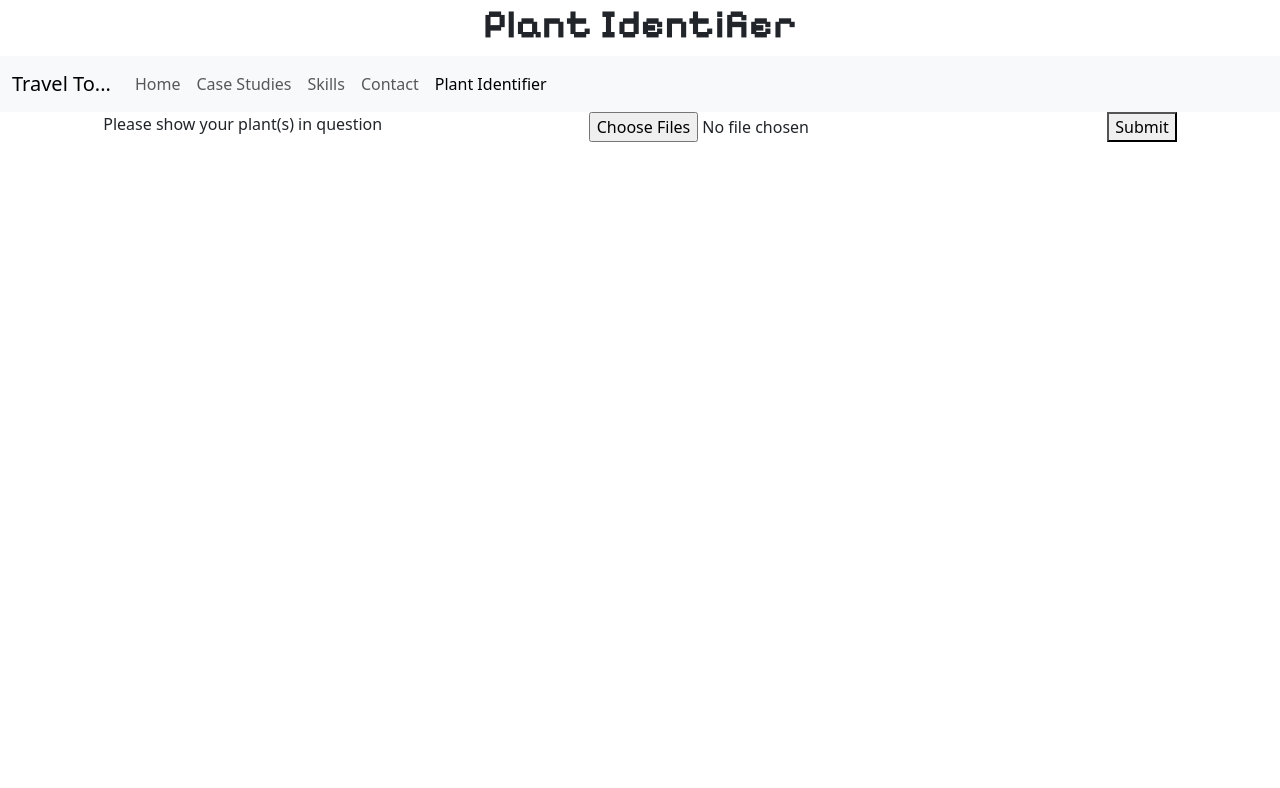
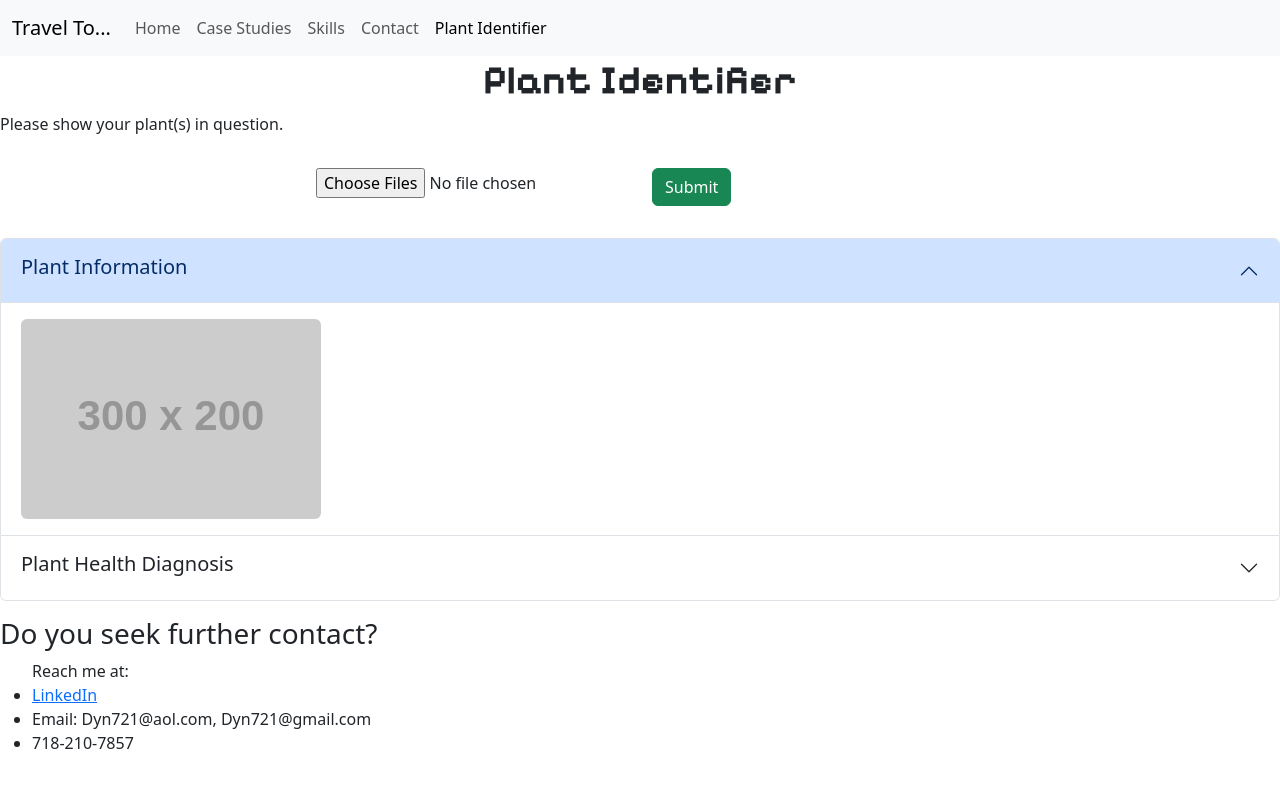
Before and after one commit to T-create-7/Care-Nexus, a plain HTML site: page plantidentifier.html in a window 1280 px wide. Drawn offline with nearby package versions, Linux system fonts and the light colour scheme; grey boxes are pictures that could not be loaded; placeholder pictures from the web are drawn by us; a web font is replaced by a local one.

Commit message:
plant id page now with basic styling background and accordions

```diff
--- a/plantidentifier.html
+++ b/plantidentifier.html
@@ -10,13 +10,18 @@
       <link rel="stylesheet" href="florafinder.css">
       <link href="https://cdn.jsdelivr.net/npm/bootstrap@5.3.3/dist/css/bootstrap.min.css" rel="stylesheet" integrity="sha384-QWTKZyjpPEjISv5WaRU9OFeRpok6YctnYmDr5pNlyT2bRjXh0JMhjY6hW+ALEwIH" crossorigin="anonymous">
     </head>
-            <header><h1 id="pagename">Plant Identifier</h1></header>
-            <body>
+            <header>
               <nav class="navbar navbar-expand-lg navbar-light bg-light">
                 <div class="container-fluid">
                   <a class="navbar-brand" href="#">Travel To...</a>
-                      <button class="navbar-toggler" type="button" data-bs-toggle="collapse" data-bs-target="#navbarNav" aria-controls="navbarNav" aria-expanded="false" aria-label="Toggle navigation">
-                        <span class="navbar-toggler-icon"></span>
+                  <button class="navbar-toggler"
+                          type="button"
+                          data-bs-toggle="collapse"
+                          data-bs-target="#navbarNav"
+                          aria-controls="navbarNav"
+                          aria-expanded="false"
+                          aria-label="Toggle navigation">
+                    <span class="navbar-toggler-icon"><!--Don't put text here; it overlaps the burger--></span>
                   </button>
                   <div class="collapse navbar-collapse" id="navbarNav">
                     <ul class="navbar-nav">
@@ -38,20 +43,131 @@
                   </div>
                 </div>
               </nav>
+              <h1 id="pagename">Plant Identifier</h1>
+            </header>
+            <body>
+
+            <!--Some bootstrap elements have a lot of adjustable parts. It could be helpful to place them on separate lines-->
+            <!-- Pasted assignment accordion portion -->
+<!-- <div class='container'>
+   <div class='row pt-5 text-center'>
+    <div class='col'>
+      <h1>Plant Identifier</h1> -->
+    <p>Please show your plant(s) in question.</p>
+    <!-- </div>
+  </div> -->
+<!-- </div> -->
+
+<div class='row pt-3 justify-content-center'>
+  <div class='col-3 d-flex justify-content-end'>
+    <div class='custom-file'>
+      <input type="file"
+              class="custom-file-input"
+              id="photoInput"
+              accept="image/*"
+              capture="camera"
+              multiple required>
+      <label class="custom-file-label" for="photoInput"></label>
+    </div>
+  </div>
+  <div class="col-3">
+    <button type="button"
+            class="btn btn-success"
+            onclick="uploadAndIdentifyPlantID()">
+            Submit
+    </button>
+  </div>
+</div>
+
+<div class="row pt-3 pb-3 justify-content-center">
+  <div class="col">
+    <div class="accordion" id="accordionExample">
+      <div class="accordion-item">
+    <h2 class="accordion-header">
+      <button class="accordion-button"
+              type="button"
+              data-bs-toggle="collapse"
+              data-bs-target="#collapseOne"
+              aria-expanded="true"
+              aria-controls="collapseOne">
+        <h5>Plant Information</h5>
+      </button>
+    </h2>
+          <div id="collapseOne"
+        class="accordion-collapse collapse show"
+        data-bs-parent="#accordionExample">
+            <div class="accordion-body">
+        <!-- Fake Image ; be sure to give it an alt!-->
+        <img src="https://fakeimg.pl/300x200/?text=Plant.id🪴&font=lobster" class="rounded" alt="Plant ID">
+        <!--API Call text lands here; on the following lines come special divs; ask Pammi about the image class above-->
+              <div id=`plant-name-container`></div>
+              <div id=`probability-container`></div>
+              <div id=`isPlant-container`></div>
+              <div id=`common-name-container`></div>
+              <div id=`description-container`></div>
+              <div id=`plant-health-status-container`></div>
+            </div>
+          </div>
+        </div>
+
+        <div class="accordion-item">
+    <h2 class="accordion-header">
+      <button class="accordion-button collapsed"
+              type="button"
+              data-bs-toggle="collapse"
+              data-bs-target="#collapseTwo"
+              aria-expanded="false"
+              aria-controls="collapseTwo">
+      <!-- Next accordion heading HEALTH INFO-->
+        <h5>Plant Health Diagnosis</h5>
+      </button>
+    </h2>
+
+          <div id="collapseTwo"
+                class="accordion-collapse collapse"
+                data-bs-parent="#accordionExample">
+            <div class="accordion-body">
+        <img src="https://fakeimg.pl/300x200/?text=Plant.id🪴&font=lobster" class="rounded" alt="Plant ID">
+        <!--Next subsection: AILMENTS-->
+              <div id='plant-disease-name-container'></div>
+              <div id='plant-disease-probability'></div>
+              <div id='plant-disease-description'></div>
+              <div id='plant-disease-treatment'></div>
+            </div>
+          </div>
+        </div>
+      </div>
+    </div>
+  </div>
+</div>
+
+
+            <!--My original section
                   <section class="flex-container"><label for="plantpic">Please show your plant(s) in question</label>
-            <input type="file" id="plantpic" name="plantpic"
-            accept="image/*;capture=camera" required multiple />
-            <!--Idea: Use a photo of a magnifying glass over a leaf as a panel.
-            <button type="ref image">Submit</button>
+            <input type="file"
+                    id="plantpic"
+                    name="plantpic"
+                    accept="image/*" capture="camera"
+                    required multiple/>
+            (Idea: Use a photo of a magnifying glass over a leaf as a panel.)
+            <button type="ref image">Submit</button>)
              You can also call accepted images by file type:
-             image/png, image/jpeg, image/gif" -->
+             image/png, image/jpeg, image/gif")
              <button type="submit" value="submit" onclick="floraFindr">Submit</button>
           </section>
-
-            <section id="ambience"></section>
+            <section id="ambience">
             <section></section>
-        <footer></footer>
-        <script src="https://cdn.jsdelivr.net/npm/bootstrap@5.3.3/dist/js/bootstrap.bundle.min.js" integrity="sha384-YvpcrYf0tY3lHB60NNkmXc5s9fDVZLESaAA55NDzOxhy9GkcIdslK1eN7N6jIeHz" crossorigin="anonymous"></script>
+          </section>-->
+        <footer><h3>Do you seek further contact?</h3>
+          <ul>Reach me at:
+              <li><a href="https://www.linkedin.com/in/tykwon-g-5339a6141/">LinkedIn</a></li>
+              <li>Email: Dyn721@aol.com, Dyn721@gmail.com</li>
+              <li>718-210-7857</li>
+          </ul></footer>
+        <script src="https://cdn.jsdelivr.net/npm/bootstrap@5.3.3/dist/js/bootstrap.bundle.min.js"
+                integrity="sha384-YvpcrYf0tY3lHB60NNkmXc5s9fDVZLESaAA55NDzOxhy9GkcIdslK1eN7N6jIeHz"
+                crossorigin="anonymous"></script>
+        <script src="https://cdn.jsdelivr.net/npm/axios/dist/axios.min.js"></script>
         <script src="plantid.js"></script>
         </body>
 </html>
```
Lines whose indentation alone changed are shown as unchanged.
